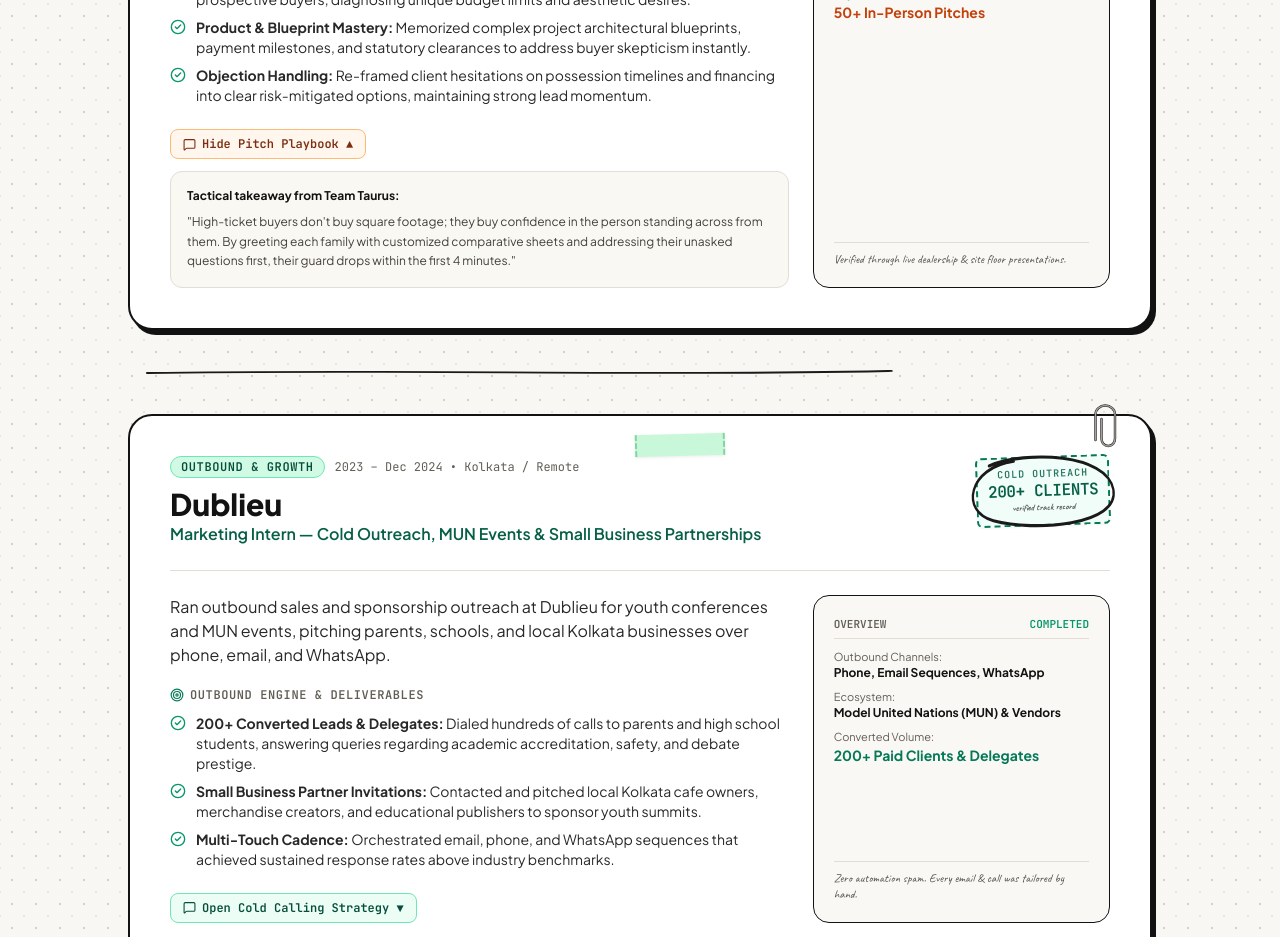
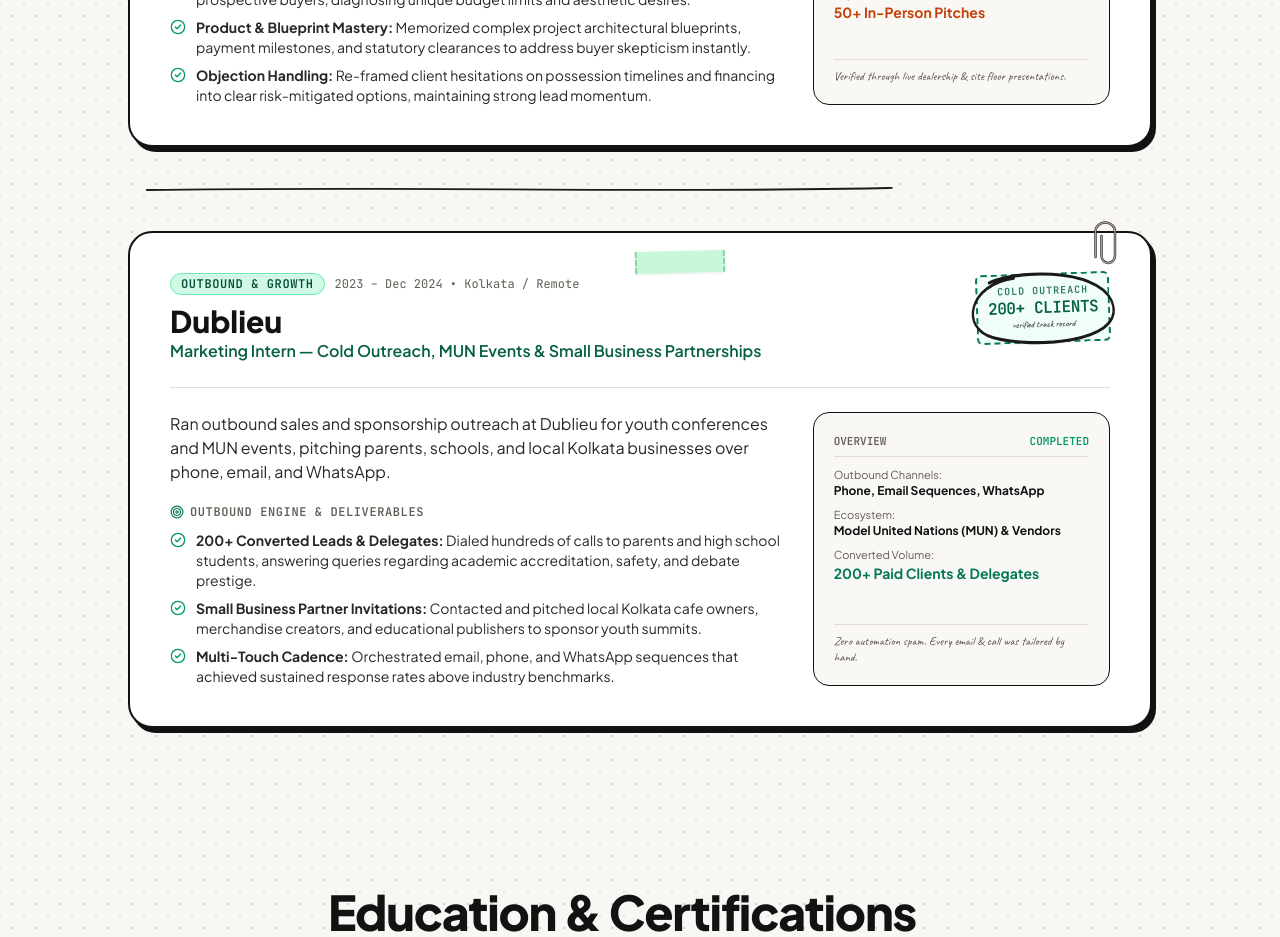
Before and after one commit to mishranaman2411-eng/kaushikki-portfolio, a React (Vite) app: page / in a window 1280 px wide. Shown: the part 3020-3957 px from the top of the page. Built offline with nearby package versions, Linux system fonts and the light colour scheme.

Commit message:
refactor: remove tactic drawers and playbook buttons from experience cards

```diff
--- a/src/components/Experience.jsx
+++ b/src/components/Experience.jsx
@@ -1,4 +1,4 @@
-import React, { useState } from 'react';
+import React from 'react';
 import {
   Briefcase,
   Flame,
@@ -10,7 +10,6 @@ import {
   CheckCircle2,
   Layers,
   FileText,
-  MessageSquare,
   ShieldCheck
 } from 'lucide-react';
 import {
@@ -22,16 +21,8 @@ import {
   TactileStamp,
   PaperClip
 } from './HandDrawn';
-import { playClick, playPop } from '../utils/sound';
 
 export default function Experience() {
-  const [expandedBrief, setExpandedBrief] = useState('taurus');
-
-  const handleToggleExpand = (id) => {
-    playClick();
-    setExpandedBrief(expandedBrief === id ? null : id);
-  };
-
   return (
     <section id="experience" className="py-12 sm:py-20 px-4 sm:px-6 lg:px-8 relative">
       <div className="max-w-5xl mx-auto">
@@ -122,28 +113,6 @@ export default function Experience() {
                       <span><strong>Objection Handling:</strong> Re-framed client hesitations on possession timelines and financing into clear risk-mitigated options, maintaining strong lead momentum.</span>
                     </li>
                   </ul>
-                </div>
-
-                {/* Behind the Pitch Drawer Toggle */}
-                <div className="pt-2">
-                  <button
-                    onClick={() => handleToggleExpand('taurus')}
-                    className="text-xs font-mono font-bold text-orange-900 bg-orange-50 hover:bg-orange-100 border border-orange-300 rounded-lg px-3 py-1.5 flex items-center gap-1.5 transition-colors"
-                  >
-                    <MessageSquare size={13} />
-                    <span>{expandedBrief === 'taurus' ? 'Hide Pitch Playbook ▲' : 'Open Inside-the-Pitch Playbook ▼'}</span>
-                  </button>
-
-                  {expandedBrief === 'taurus' && (
-                    <div className="mt-3 p-4 rounded-xl bg-[#FAF8F3] border border-[#E2DED5] text-xs space-y-2 animate-in fade-in duration-200">
-                      <p className="font-bold text-[#121212]">
-                        Tactical takeaway from Team Taurus:
-                      </p>
-                      <p className="text-stone-700 leading-relaxed">
-                        "High-ticket buyers don't buy square footage; they buy confidence in the person standing across from them. By greeting each family with customized comparative sheets and addressing their unasked questions first, their guard drops within the first 4 minutes."
-                      </p>
-                    </div>
-                  )}
                 </div>
               </div>
 
@@ -254,28 +223,6 @@ export default function Experience() {
                     </li>
                   </ul>
                 </div>
-
-                {/* Behind the Pitch Drawer Toggle */}
-                <div className="pt-2">
-                  <button
-                    onClick={() => handleToggleExpand('dublieu')}
-                    className="text-xs font-mono font-bold text-emerald-900 bg-emerald-50 hover:bg-emerald-100 border border-emerald-300 rounded-lg px-3 py-1.5 flex items-center gap-1.5 transition-colors"
-                  >
-                    <MessageSquare size={13} />
-                    <span>{expandedBrief === 'dublieu' ? 'Hide Cold Call Script ▲' : 'Open Cold Calling Strategy ▼'}</span>
-                  </button>
-
-                  {expandedBrief === 'dublieu' && (
-                    <div className="mt-3 p-4 rounded-xl bg-[#FAF8F3] border border-[#E2DED5] text-xs space-y-2 animate-in fade-in duration-200">
-                      <p className="font-bold text-[#121212]">
-                        Tactical outbound lesson from Dublieu:
-                      </p>
-                      <p className="text-stone-700 leading-relaxed">
-                        "Parents aren't buying an MUN conference ticket; they are investing in their child's confidence, public speaking articulation, and college CV. When you open with how this event transforms timid speakers into school debaters, the sale becomes a collaborative decision."
-                      </p>
-                    </div>
-                  )}
-                </div>
               </div>
 
               {/* Right Column: Tactile Spec Box */}
```
